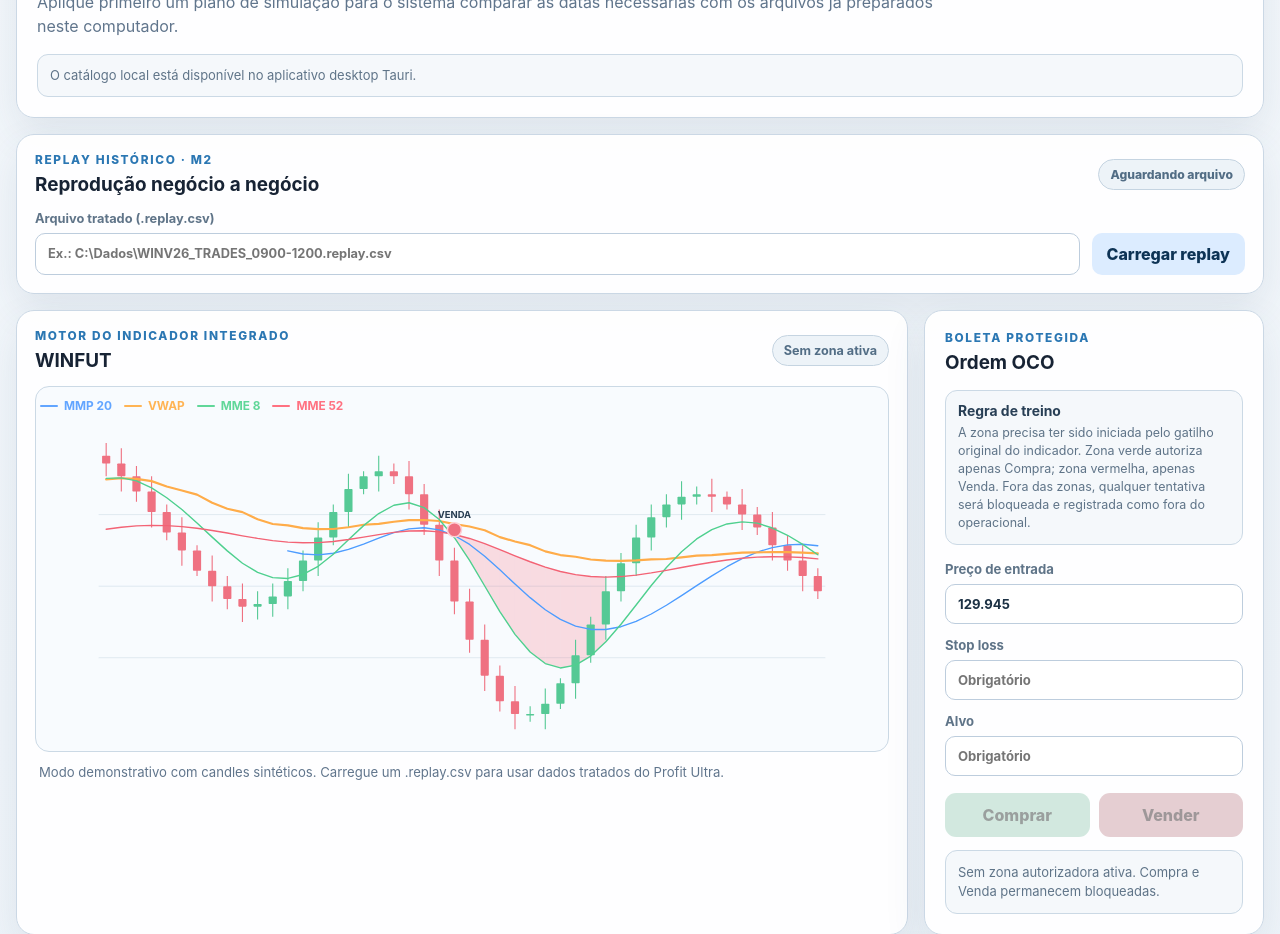
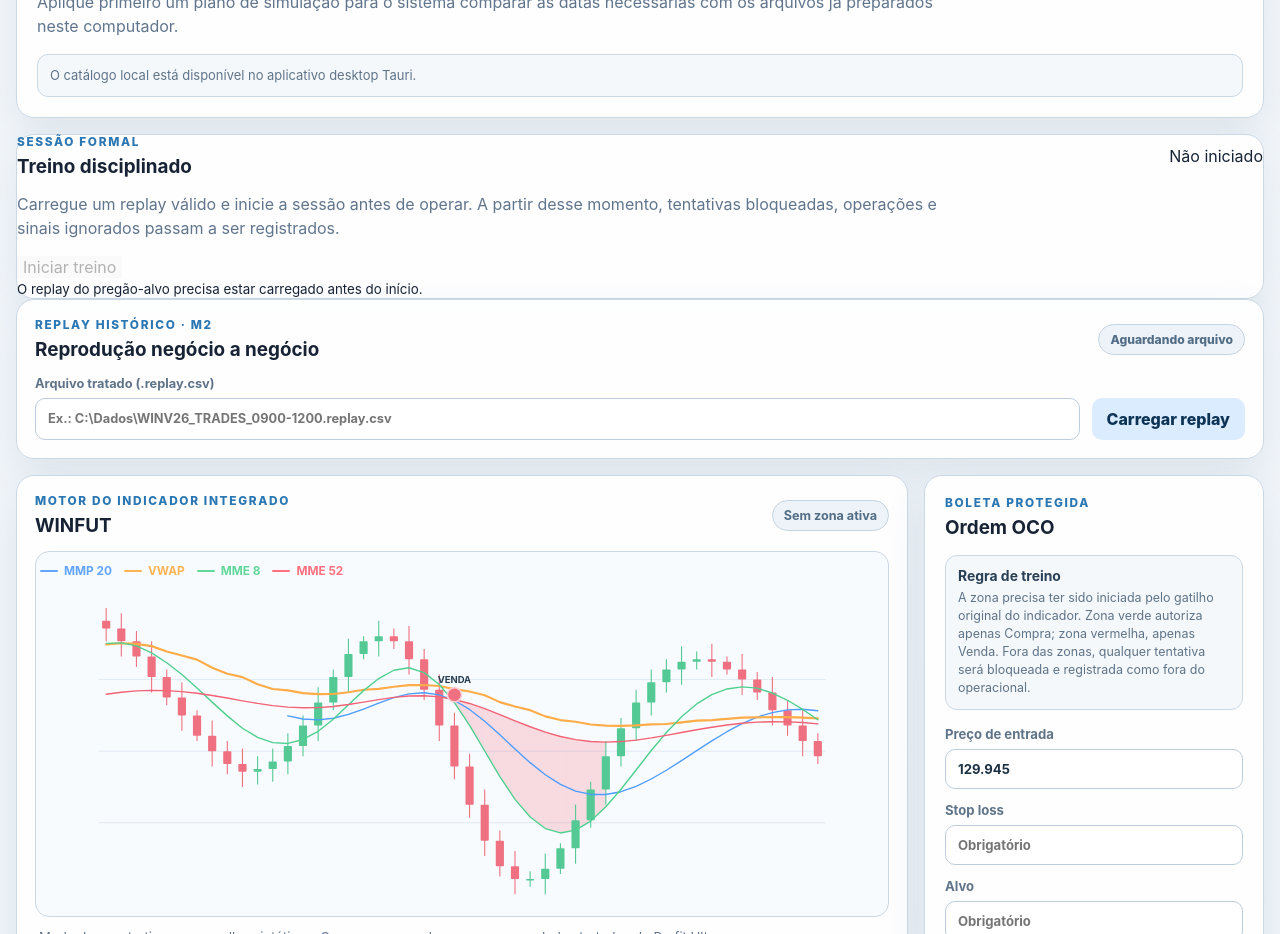
Before and after one commit to pablopcdossantos2-sys/simulador-de-trade, a React (Vite) app: page / in a window 1280 px wide. Shown: the part 920-1854 px from the top of the page. Built offline with nearby package versions, Linux system fonts and the light colour scheme.

Commit message:
feat: connect formal session controls and one-candle stepping

```diff
--- a/src/App.tsx
+++ b/src/App.tsx
@@ -627,6 +627,10 @@ export default function App() {
           setAsset(plan.asset);
           setCatalogMatches([]);
           setWarmupCandles([]);
+          setTrainingSession(null);
+          setTrainingEvents([]);
+          activeSignalRef.current = null;
+          usedSignalIdsRef.current = new Set();
           setFeedback(
             `Plano definido: ${plan.targetDate} · ${plan.targetStartTime}–${plan.targetEndTime}. Use os mesmos horários ao tratar o arquivo do pregão-alvo.`,
           );
@@ -652,6 +656,19 @@ export default function App() {
         }
       />
 
+      <TrainingSessionPanel
+        session={trainingSession}
+        summary={trainingSummary}
+        canStart={
+          Boolean(simulationPlan) &&
+          planIsReady(catalogMatches) &&
+          Boolean(replay.session)
+        }
+        replayLoaded={Boolean(replay.session)}
+        onStart={() => void startTraining()}
+        onEnd={() => void finishTraining()}
+      />
+
       <ReplayControls
         path={replay.path}
         onPathChange={replay.setPath}
@@ -664,7 +681,9 @@ export default function App() {
         busy={replay.busy}
         onLoad={() => void loadReplay()}
         onPlayPause={() => replay.setPlaying(!replay.playing)}
+        trainingActive={trainingActive}
         onStep={() => void replay.step()}
+        onStepCandle={() => void replay.stepCandle()}
         onReset={() => void resetReplay()}
         onSpeedChange={replay.setSpeed}
       />
```
